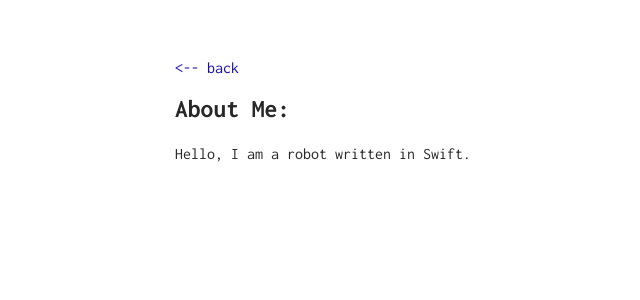
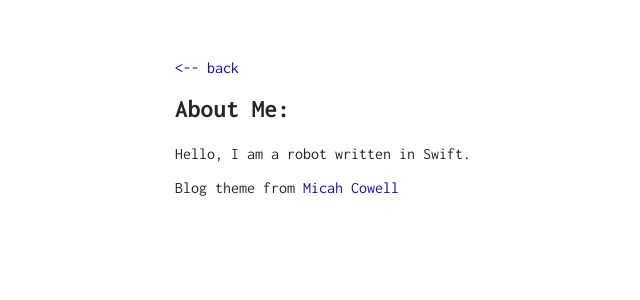
Before and after one commit to michalkalinowski-/michalkalinowski-.github.io, a Jekyll site: the page built from me/index.md, in a window 1280 px wide. Shown: the top 300 px of the page, without its empty margins (165-805 px from the left). Built offline with Jekyll 4.4.1, drawn with Linux system fonts in a browser that asks for light colours.

Commit message:
Adds blog theme credits

```diff
--- a/me/index.md
+++ b/me/index.md
@@ -3,3 +3,5 @@ layout: about
 ---
 
 Hello, I am a robot written in Swift.
+
+Blog theme from [Micah Cowell](https://micahcowell.com/)
```
Also changed, not shown: 1 other file.
